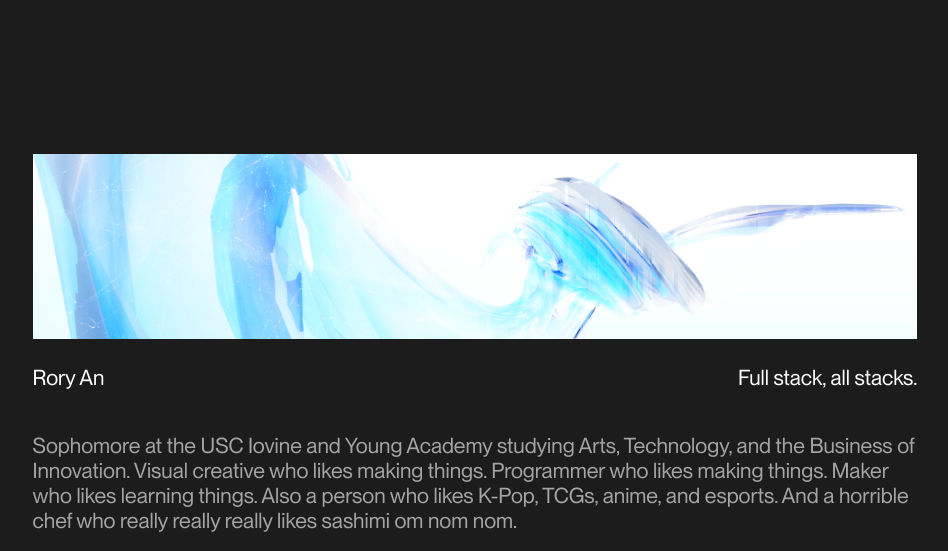
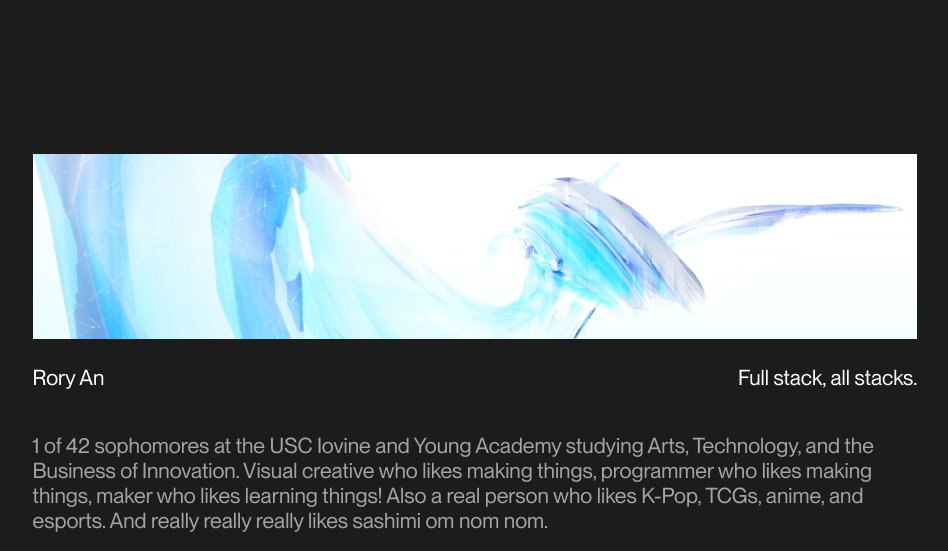
Before and after one commit to roryvision/roryvision.github.io, a plain HTML site: page index.html in a window 1280 px wide. Shown: the top 551 px of the page, without its empty margins (165-1113 px from the left). Drawn offline with Linux system fonts and the light colour scheme.

Commit message:
Edit text

```diff
--- a/index.html
+++ b/index.html
@@ -17,7 +17,7 @@
           <p>Rory An</p>
           <p class='text-right'>Full stack, all stacks.</p>
         </div>
-        <p class='opacity-60'>Sophomore at the USC Iovine and Young Academy studying Arts, Technology, and the Business of Innovation. Visual creative who likes making things. Programmer who likes making things. Maker who likes learning things. Also a person who likes K-Pop, TCGs, anime, and esports. And a horrible chef who really really really likes sashimi om nom nom.</p>
+        <p class='opacity-60'>1 of 42 sophomores at the USC Iovine and Young Academy studying Arts, Technology, and the Business of Innovation. Visual creative who likes making things, programmer who likes making things, maker who likes learning things! Also a real person who likes K-Pop, TCGs, anime, and esports. And really really really likes sashimi om nom nom.</p>
         <div class='opacity-30 flex-btwn'>
           <ul class='flex-btwn'>
             <li><a href='https://github.com/roryvision'><img src='assets/icons/github.svg' alt='GitHub'></a></li>
```
